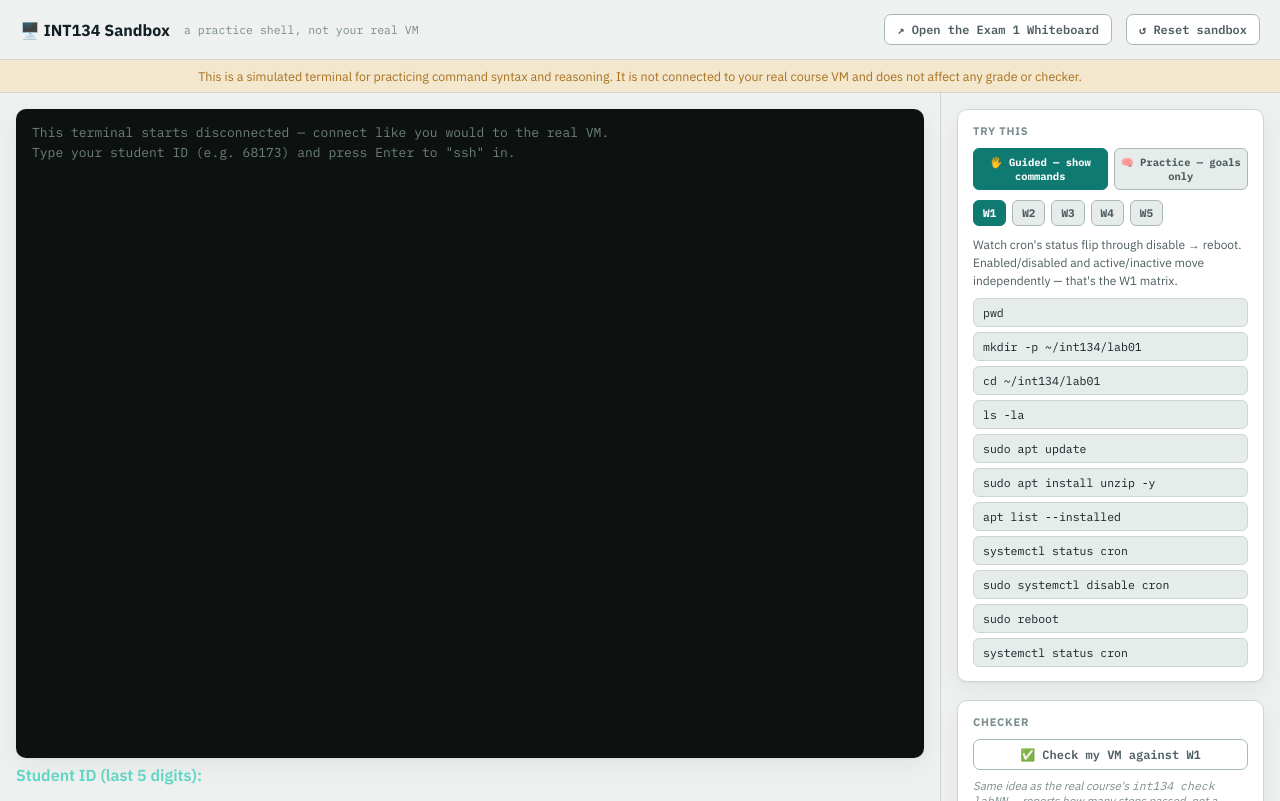
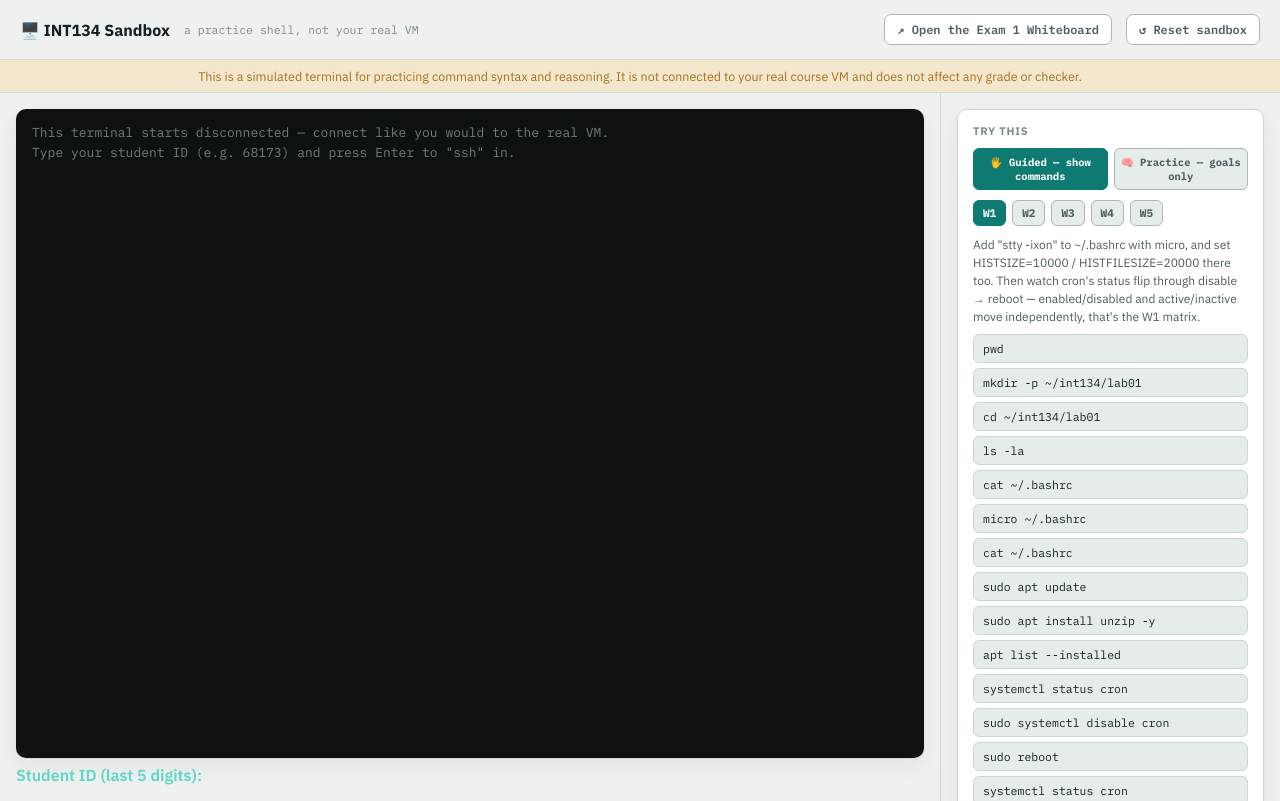
Before and after one commit to Phakinza007/int134-exam1-whiteboard, a plain HTML site: page sandbox.html in a window 1280 px wide. Drawn offline with Linux system fonts and the light colour scheme.

Commit message:
Add ~/.bashrc config-editing task (matching the real lab01 sheet) and rewrite the checker output to match int134 check's real format: PASS/FAIL with hint lines, 'N of M checks passed'

```diff
--- a/sandbox.html
+++ b/sandbox.html
@@ -201,6 +201,11 @@
   function freshFS(){
     return {
       '/home/sysadmin': {type:'dir'},
+      '/home/sysadmin/.bashrc': {type:'file', content:
+        '# ~/.bashrc: executed by bash for non-login shells\n\n' +
+        'HISTSIZE=1000\n' +
+        'HISTFILESIZE=2000\n\n' +
+        'export PATH\n'},
       '/etc': {type:'dir'},
       '/etc/nginx': {type:'dir'},
       '/etc/nginx/conf.d': {type:'dir'},
@@ -417,7 +422,9 @@
         vm.cwd = cdTarget; return;
       }
       case 'ls': {
-        var showAll = tokens.indexOf('-la')!==-1 || tokens.indexOf('-al')!==-1 || tokens.indexOf('-l')!==-1;
+        var lsFlags = tokens.slice(1).filter(function(t){ return t[0]==='-'; }).join('');
+        var longFormat = /l/.test(lsFlags);
+        var showHidden = /a/.test(lsFlags);
         var lsArg = null;
         for(var i=1;i<tokens.length;i++){ if(tokens[i][0] !== '-'){ lsArg = tokens[i]; break; } }
         var lsTarget = resolvePath(lsArg || '.');
@@ -429,9 +436,9 @@
           if(p === lsTarget) return false;
           if(p.indexOf(prefix) !== 0) return false;
           return p.slice(prefix.length).indexOf('/') === -1;
-        }).map(function(p){ return p.slice(prefix.length); }).sort();
+        }).map(function(p){ return p.slice(prefix.length); }).filter(function(n){ return showHidden || n[0] !== '.'; }).sort();
         if(names.length === 0){ return; }
-        if(showAll){
+        if(longFormat){
           names.forEach(function(n){
             var node = vm.fs[prefix+n];
             var size = node.type==='file' ? (node.content||'').length : 4096;
@@ -1204,70 +1211,81 @@
   }
 
   // ================= checker =================
+  var PORT22_CHECK = {label:'the port 22 (ssh) firewall rule is still there', hint:'you deleted it — a real course VM would now be unreachable. There is no undo in this sandbox except Reset.', test:function(v){ return v.ufw.rules[22]==='ALLOW'; }};
   var checklists = {
     W1: [
-      {label:'unzip is installed', test:function(v){ return v.packages.unzip.installed; }},
-      {label:'you have run apt update at least once', test:function(v){ return v.aptUpdated; }},
-      {label:'cron is currently disabled', test:function(v){ return v.services.cron.installed && !v.services.cron.enabled; }},
-      {label:'~/int134/lab01 exists', test:function(v){ return !!v.fs['/home/sysadmin/int134/lab01']; }},
-      {label:'the port 22 (ssh) firewall rule is still there', test:function(v){ return v.ufw.rules[22]==='ALLOW'; }}
+      {label:'stty -ixon is in your ~/.bashrc (frees Ctrl+S for forward search)', hint:'micro ~/.bashrc — add a line: stty -ixon', test:function(v){ var f=v.fs['/home/sysadmin/.bashrc']; return !!(f && /(^|\n)\s*stty\s+-ixon\b/.test(f.content||'')); }},
+      {label:'HISTSIZE=10000 is set in ~/.bashrc', hint:'micro ~/.bashrc — change the existing HISTSIZE= line to HISTSIZE=10000', test:function(v){ var f=v.fs['/home/sysadmin/.bashrc']; return !!(f && /HISTSIZE=10000\b/.test(f.content||'')); }},
+      {label:'HISTFILESIZE=20000 is set in ~/.bashrc', hint:'micro ~/.bashrc — change the existing HISTFILESIZE= line to HISTFILESIZE=20000', test:function(v){ var f=v.fs['/home/sysadmin/.bashrc']; return !!(f && /HISTFILESIZE=20000\b/.test(f.content||'')); }},
+      {label:'unzip is installed', hint:'sudo apt install unzip -y', test:function(v){ return v.packages.unzip.installed; }},
+      {label:'you have run apt update at least once', hint:'sudo apt update', test:function(v){ return v.aptUpdated; }},
+      {label:'cron is currently disabled', hint:'sudo systemctl disable cron', test:function(v){ return v.services.cron.installed && !v.services.cron.enabled; }},
+      {label:'~/int134/lab01 exists', hint:'mkdir -p ~/int134/lab01', test:function(v){ return !!v.fs['/home/sysadmin/int134/lab01']; }},
+      PORT22_CHECK
     ],
     W2: [
-      {label:'a script file (e.g. heartbeat.sh) exists somewhere', test:function(v){ return Object.keys(v.fs).some(function(p){ return p.slice(-3)==='.sh' && v.fs[p].type==='file'; }); }},
-      {label:'int134-heartbeat is a real systemd unit and enabled', test:function(v){ var s=v.services['int134-heartbeat']; return !!(s && s.installed && s.enabled); }},
-      {label:'int134-heartbeat is currently active', test:function(v){ var s=v.services['int134-heartbeat']; return !!(s && s.active); }},
-      {label:'the port 22 (ssh) firewall rule is still there', test:function(v){ return v.ufw.rules[22]==='ALLOW'; }}
+      {label:'a script file (e.g. heartbeat.sh) exists somewhere', hint:'micro heartbeat.sh — save it, even with the template content', test:function(v){ return Object.keys(v.fs).some(function(p){ return p.slice(-3)==='.sh' && v.fs[p].type==='file'; }); }},
+      {label:'int134-heartbeat is a real systemd unit and enabled', hint:'sudo micro /etc/systemd/system/int134-heartbeat.service, then sudo systemctl daemon-reload && sudo systemctl enable --now int134-heartbeat', test:function(v){ var s=v.services['int134-heartbeat']; return !!(s && s.installed && s.enabled); }},
+      {label:'int134-heartbeat is currently active', hint:'sudo systemctl enable --now int134-heartbeat', test:function(v){ var s=v.services['int134-heartbeat']; return !!(s && s.active); }},
+      PORT22_CHECK
     ],
     W3: [
-      {label:'nginx is installed from nginx.org (1.30.x)', test:function(v){ return v.services.nginx.installed && /^1\.30/.test(v.services.nginx.version||''); }},
-      {label:'nginx is enabled and active', test:function(v){ return v.services.nginx.enabled && v.services.nginx.active; }},
-      {label:'ufw allows 80/tcp', test:function(v){ return v.ufw.rules[80]==='ALLOW'; }},
-      {label:'you wrote your own /etc/nginx/conf.d/site.conf', test:function(v){ return !!v.fs['/etc/nginx/conf.d/site.conf']; }},
-      {label:'the config on disk currently passes "nginx -t"', test:function(v){ return v.nginxConfigValid; }},
-      {label:'the port 22 (ssh) firewall rule is still there', test:function(v){ return v.ufw.rules[22]==='ALLOW'; }}
+      {label:'nginx is installed from nginx.org (1.30.x)', hint:'sudo apt update, then sudo apt install nginx -y — installing before "apt update" gets you Ubuntu\'s 1.24 instead', test:function(v){ return v.services.nginx.installed && /^1\.30/.test(v.services.nginx.version||''); }},
+      {label:'nginx is enabled and active', hint:'sudo systemctl enable --now nginx', test:function(v){ return v.services.nginx.enabled && v.services.nginx.active; }},
+      {label:'ufw allows 80/tcp', hint:'sudo ufw allow 80/tcp', test:function(v){ return v.ufw.rules[80]==='ALLOW'; }},
+      {label:'you wrote your own /etc/nginx/conf.d/site.conf', hint:'sudo micro /etc/nginx/conf.d/site.conf', test:function(v){ return !!v.fs['/etc/nginx/conf.d/site.conf']; }},
+      {label:'the config on disk currently passes "nginx -t"', hint:'nginx -t — read the line number it complains about, then sudo micro the file again', test:function(v){ return v.nginxConfigValid; }},
+      PORT22_CHECK
     ],
     W4: [
-      {label:'mysql-server is installed and active', test:function(v){ return v.services.mysql.installed && v.services.mysql.active; }},
-      {label:"a 'school' database exists", test:function(v){ return !!v.mysqlDbs.school; }},
-      {label:"a 'school' mysql user is scoped to the school database", test:function(v){ return !!(v.mysqlUsers.school && v.mysqlUsers.school.scope==='school'); }},
-      {label:'you wrote a school-api systemd unit', test:function(v){ return !!v.fs['/etc/systemd/system/school-api.service']; }},
-      {label:'school-api is enabled and active', test:function(v){ var s=v.services['school-api']; return !!(s && s.enabled && s.active); }},
-      {label:'port 3306 is NOT open on the firewall', test:function(v){ return !v.ufw.rules[3306]; }}
+      {label:'mysql-server is installed and active', hint:'sudo apt install mysql-server -y', test:function(v){ return v.services.mysql.installed && v.services.mysql.active; }},
+      {label:"a 'school' database exists", hint:"sudo mysql, then: CREATE DATABASE school;", test:function(v){ return !!v.mysqlDbs.school; }},
+      {label:"a 'school' mysql user is scoped to the school database", hint:"in sudo mysql: CREATE USER 'school'@'localhost' IDENTIFIED BY RANDOM PASSWORD; then GRANT ALL PRIVILEGES ON school.* TO 'school'@'localhost';", test:function(v){ return !!(v.mysqlUsers.school && v.mysqlUsers.school.scope==='school'); }},
+      {label:'you wrote a school-api systemd unit', hint:'sudo micro /etc/systemd/system/school-api.service', test:function(v){ return !!v.fs['/etc/systemd/system/school-api.service']; }},
+      {label:'school-api is enabled and active', hint:'sudo systemctl daemon-reload && sudo systemctl enable --now school-api', test:function(v){ var s=v.services['school-api']; return !!(s && s.enabled && s.active); }},
+      {label:'port 3306 is NOT open on the firewall', hint:'sudo ufw delete allow 3306 — MySQL binds 127.0.0.1, it never needed a rule', test:function(v){ return !v.ufw.rules[3306]; }}
     ],
     W5: [
-      {label:'the nginx config proxies /api/ to the backend', test:function(v){
+      {label:'the nginx config proxies /api/ to the backend', hint:'sudo micro /etc/nginx/conf.d/site.conf — add a location /api/ { proxy_pass http://localhost:3xxx/; } block (or use the reverse-proxy Scenario toggle)', test:function(v){
         return v.reverseProxyConfigured || Object.keys(v.fs).some(function(p){
           return /conf\.d\/.*\.conf$/.test(p) && /proxy_pass/i.test(v.fs[p].content||'') && /\/api\//.test(v.fs[p].content||'');
         });
       }},
-      {label:'you successfully posted a record to /api/students', test:function(v){ return v.apiRecords.length>0; }},
-      {label:'school-api is currently active (survives a restart)', test:function(v){ var s=v.services['school-api']; return !!(s && s.active); }},
-      {label:'port 3306 is still not open', test:function(v){ return !v.ufw.rules[3306]; }},
-      {label:'the port 22 (ssh) firewall rule is still there', test:function(v){ return v.ufw.rules[22]==='ALLOW'; }}
+      {label:'you successfully posted a record to /api/students', hint:"curl -X POST -H 'Content-Type: application/json' -d '{\"studentId\":\"...\",\"firstName\":\"...\"}' http://localhost/api/students", test:function(v){ return v.apiRecords.length>0; }},
+      {label:'school-api is currently active (survives a restart)', hint:'sudo systemctl restart school-api, then check it came back active', test:function(v){ var s=v.services['school-api']; return !!(s && s.active); }},
+      {label:'port 3306 is still not open', hint:'sudo ufw delete allow 3306', test:function(v){ return !v.ufw.rules[3306]; }},
+      PORT22_CHECK
     ]
   };
   function runCheck(weekKey){
     var list = checklists[weekKey];
     if(!list){ pr('err', 'check: unknown week "' + weekKey + '"'); return; }
-    pr('dim', 'Checking ' + weekKey.toLowerCase() + ' against your sandbox VM ...');
+    pr('dim', 'Checking ' + weekKey.toLowerCase() + ' ...');
+    pr('', '');
     var passed = 0;
     list.forEach(function(item){
       var ok = false;
       try{ ok = !!item.test(vm); }catch(e){ ok = false; }
-      if(ok) passed++;
-      pr(ok ? 'ok' : 'err', (ok ? '[PASS] ' : '[FAIL] ') + item.label);
+      if(ok){
+        passed++;
+        pr('ok', '  PASS  ' + item.label);
+      } else {
+        pr('err', '  FAIL  ' + item.label);
+        if(item.hint) pr('warn', '        hint: ' + item.hint);
+      }
     });
     pr('', '');
-    pr(passed===list.length ? 'ok' : 'warn', passed + ' / ' + list.length + ' steps passed.');
+    pr(passed===list.length ? 'ok' : 'warn', '  ' + passed + ' of ' + list.length + ' checks passed');
   }
 
   // ================= weeks / try-this =================
   var weeks = {
     W1:{ label:'W1 · Packages & systemd', tips:[
       'pwd', 'mkdir -p ~/int134/lab01', 'cd ~/int134/lab01', 'ls -la',
+      'cat ~/.bashrc', 'micro ~/.bashrc', 'cat ~/.bashrc',
       'sudo apt update', 'sudo apt install unzip -y', 'apt list --installed',
       'systemctl status cron', 'sudo systemctl disable cron', 'sudo reboot', 'systemctl status cron'
-    ], mission:'Watch cron\'s status flip through disable → reboot. Enabled/disabled and active/inactive move independently — that\'s the W1 matrix.'},
+    ], mission:'Add "stty -ixon" to ~/.bashrc with micro, and set HISTSIZE=10000 / HISTFILESIZE=20000 there too. Then watch cron\'s status flip through disable → reboot — enabled/disabled and active/inactive move independently, that\'s the W1 matrix.'},
     W2:{ label:'W2 · Processes', tips:[
       'micro heartbeat.sh', './heartbeat.sh &', 'jobs', 'ps aux',
       'micro nohup-demo.sh', 'nohup ./nohup-demo.sh &', 'kill %1', 'kill -9 <pid from ps>'
```
